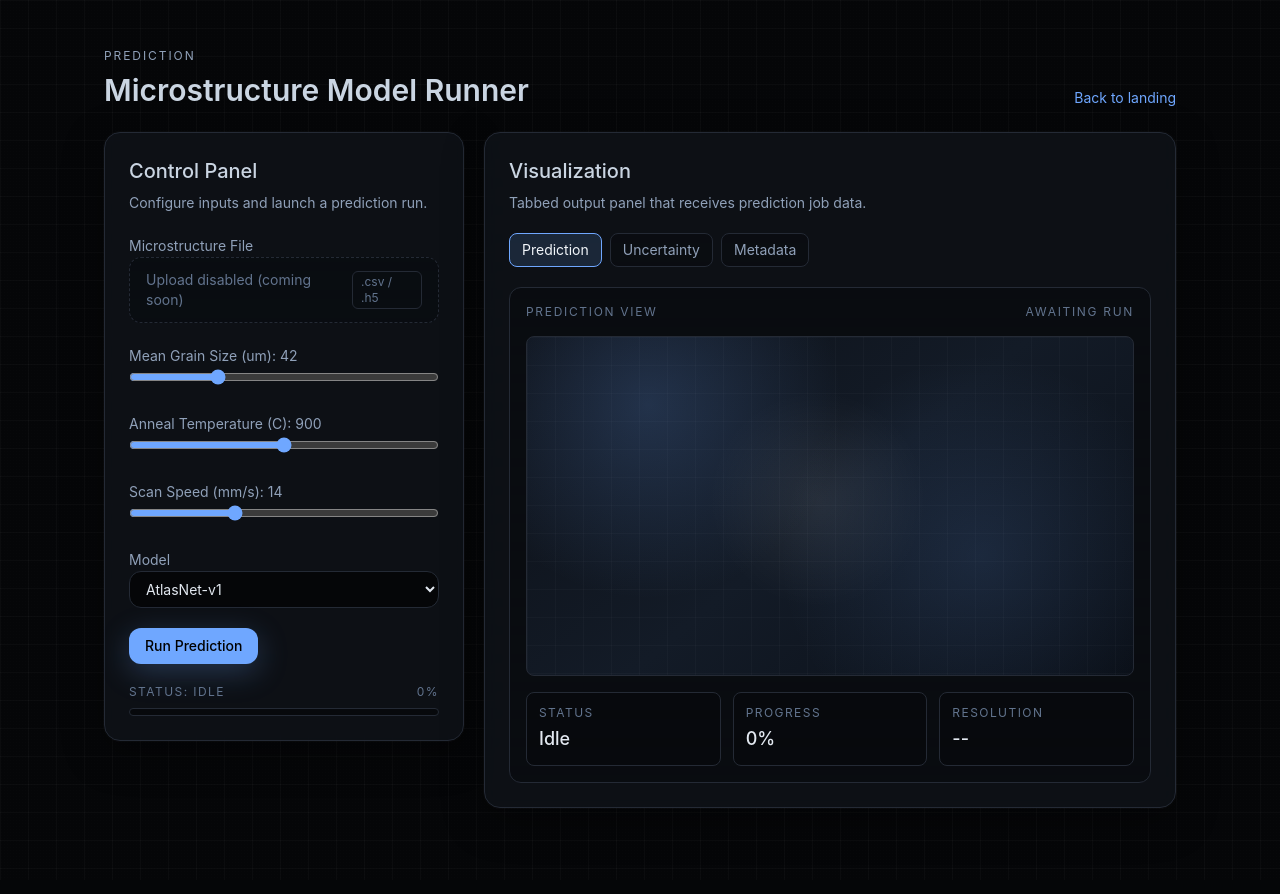
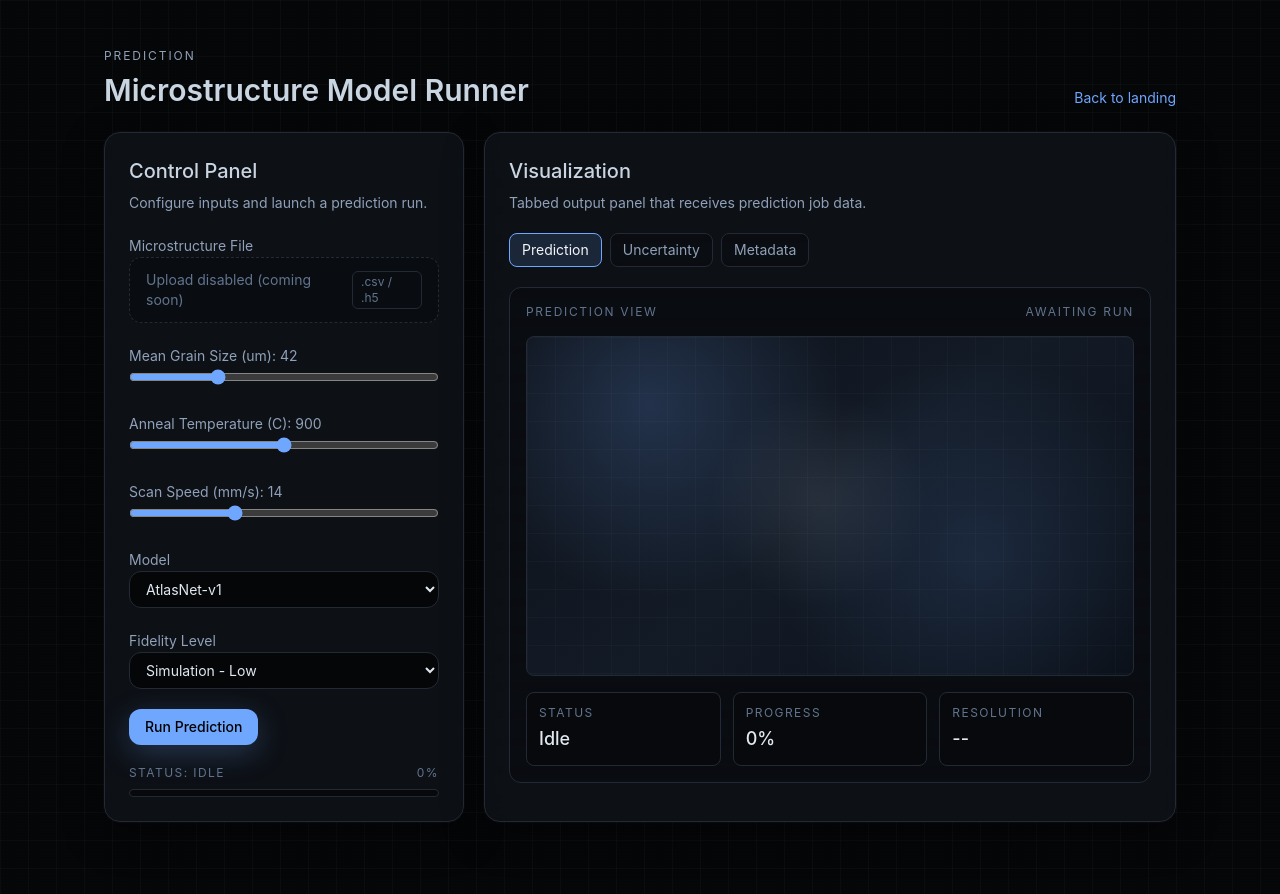
Before and after one commit to Aryand43/MicrostructureFoundry, a Next.js app: page /predict in a window 1280 px wide. Built offline with nearby package versions, Linux system fonts and the light colour scheme.

Commit message:
add fidelity level to prediction flow

```diff
--- a/features/prediction/PredictionVisualization.tsx
+++ b/features/prediction/PredictionVisualization.tsx
@@ -134,11 +134,12 @@ export function PredictionVisualization({
           </div>
         </div>
 
-        {activeTab === "Metadata" && result ? (
+        {activeTab === "Metadata" ? (
           <div className="rounded-lg border border-micro-border bg-black/20 p-3 text-sm text-slate-300">
-            <p>Model: {result.metadata.model}</p>
-            <p>Runtime: {result.metadata.runtimeMs} ms</p>
-            <p>Grain Size: {result.metadata.grainSize} um</p>
+            <p>Model: {result?.metadata.model ?? "--"}</p>
+            <p>Runtime: {result?.metadata.runtimeMs ?? "--"} ms</p>
+            <p>Grain Size: {result?.metadata.grainSize ?? "--"} um</p>
+            <p>Fidelity Level: {result?.metadata.fidelityLevel ?? "--"}</p>
           </div>
         ) : null}
       </div>
--- a/features/prediction/PredictionWorkspace.tsx
+++ b/features/prediction/PredictionWorkspace.tsx
@@ -8,18 +8,20 @@ import {
   PredictionVisualization,
   type PredictionTab
 } from "@/features/prediction/PredictionVisualization";
+import { type FidelityLevel } from "@/lib/api/prediction";
 
 export function PredictionWorkspace() {
   const [grainSize, setGrainSize] = useState(42);
   const [annealTempC, setAnnealTempC] = useState(900);
   const [scanSpeed, setScanSpeed] = useState(14);
   const [model, setModel] = useState("AtlasNet-v1");
+  const [fidelityLevel, setFidelityLevel] = useState<FidelityLevel>("sim_low");
   const [activeTab, setActiveTab] = useState<PredictionTab>("Prediction");
   const { status, progress, result, errorMessage, runJob } = usePredictionJob();
   const isSubmitting = status === "Running";
 
   async function handlePredict() {
-    await runJob({ grainSize, annealTempC, scanSpeed, model });
+    await runJob({ grainSize, annealTempC, scanSpeed, model, fidelityLevel });
   }
 
   return (
@@ -89,6 +91,18 @@ export function PredictionWorkspace() {
             <option>Diffusion-Lite</option>
           </select>
         </label>
+        <label className="block space-y-2">
+          <span className="text-sm text-slate-400">Fidelity Level</span>
+          <select
+            value={fidelityLevel}
+            onChange={(event) => setFidelityLevel(event.target.value as FidelityLevel)}
+            className="w-full rounded-xl border border-micro-border bg-micro-bg px-3 py-2 text-sm text-slate-200 outline-none ring-0 focus:border-micro-accent"
+          >
+            <option value="sim_low">Simulation - Low</option>
+            <option value="sim_high">Simulation - High</option>
+            <option value="experiment">Experiment</option>
+          </select>
+        </label>
         <Button onClick={handlePredict} disabled={isSubmitting}>
           {isSubmitting ? "Running Prediction..." : "Run Prediction"}
         </Button>
--- a/lib/api/prediction.ts
+++ b/lib/api/prediction.ts
@@ -1,8 +1,11 @@
+export type FidelityLevel = "sim_low" | "sim_high" | "experiment";
+
 export type PredictionRequest = {
   grainSize: number;
   annealTempC: number;
   scanSpeed: number;
   model: string;
+  fidelityLevel?: FidelityLevel;
 };
 
 export type PredictionResponse = {
@@ -15,6 +18,7 @@ export type PredictionResponse = {
     grainSize: number;
     annealTempC: number;
     scanSpeed: number;
+    fidelityLevel?: FidelityLevel;
   };
 };
 
@@ -43,6 +47,7 @@ function deriveUncertainty(field: number[][]): number[][] {
 async function mockPredict(request: PredictionRequest): Promise<PredictionResponse> {
   const runtimeMs = 2000 + Math.floor(Math.random() * 1001);
   await sleep(runtimeMs);
+  const fidelityLevel = request.fidelityLevel ?? "sim_low";
 
   const seed = Math.floor(
     request.grainSize * 0.9 + request.annealTempC * 0.05 + request.scanSpeed * 2.1
@@ -58,7 +63,8 @@ async function mockPredict(request: PredictionRequest): Promise<PredictionRespon
       resolution: `${prediction.length}x${prediction[0].length}`,
       grainSize: request.grainSize,
       annealTempC: request.annealTempC,
-      scanSpeed: request.scanSpeed
+      scanSpeed: request.scanSpeed,
+      fidelityLevel
     }
   };
 }
```
